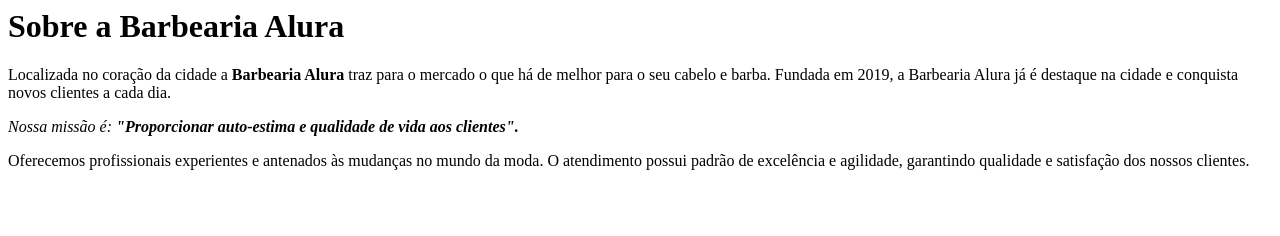
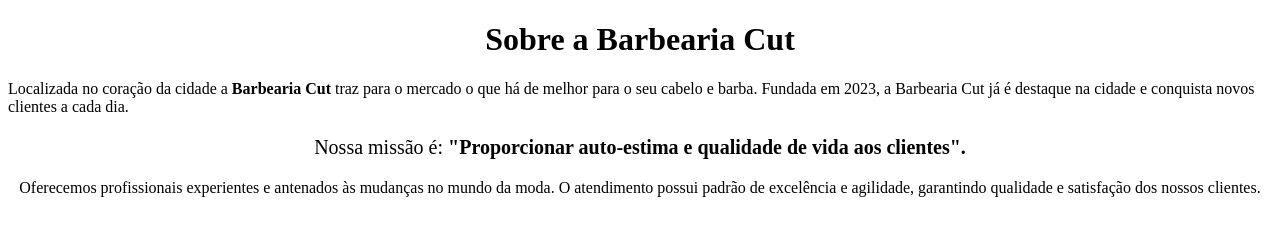
Before and after one commit to ninjasauryt/Html, a plain HTML site: page index.html in a window 1280 px wide. Drawn offline with Linux system fonts and the light colour scheme.

Commit message:
Add files via upload

```diff
--- a/index.html
+++ b/index.html
@@ -1,7 +1,21 @@
-<h1>Sobre a Barbearia Alura</h1>
+<!DOCTYPE html>
+<html lang="pt-br">
+    <head>
+  <meta charset="UTF-8">
+    <title>Barbearia Cut</title>
 
-<p>Localizada no coração da cidade a <strong>Barbearia Alura</strong> traz para o mercado o que há de melhor para o seu cabelo e barba. Fundada em 2019, a Barbearia Alura já é destaque na cidade e conquista novos clientes a cada dia.</p>
+   <style>
+</style>
+</head>
 
-<p><em>Nossa missão é:  <strong>"Proporcionar auto-estima e qualidade de vida aos clientes".</strong></em></p>
+ <body>
+ <h1 style="text-align: center"  >Sobre a Barbearia Cut</h1>
 
-Oferecemos profissionais experientes e antenados às mudanças no mundo da moda. O atendimento possui padrão de excelência e agilidade, garantindo qualidade e satisfação dos nossos clientes.</p>
+ <p style="<p style=""text"-align: center">Localizada no coração da cidade a <strong>Barbearia Cut</strong> traz para o mercado o que há de melhor para o seu cabelo e barba. Fundada em 2023, a Barbearia Cut já é destaque na cidade e conquista novos clientes a cada dia.</p>
+
+ <p style="font-size: 20px; text-align:center"<em>Nossa missão é:  <strong>"Proporcionar auto-estima e qualidade de vida aos clientes".</strong></em></p>
+
+ <p style="text-align:center">Oferecemos profissionais experientes e antenados às mudanças no mundo da moda. O atendimento possui padrão de excelência e agilidade, garantindo qualidade e satisfação dos nossos clientes.</p>
+</body
+
+ </html>
```
